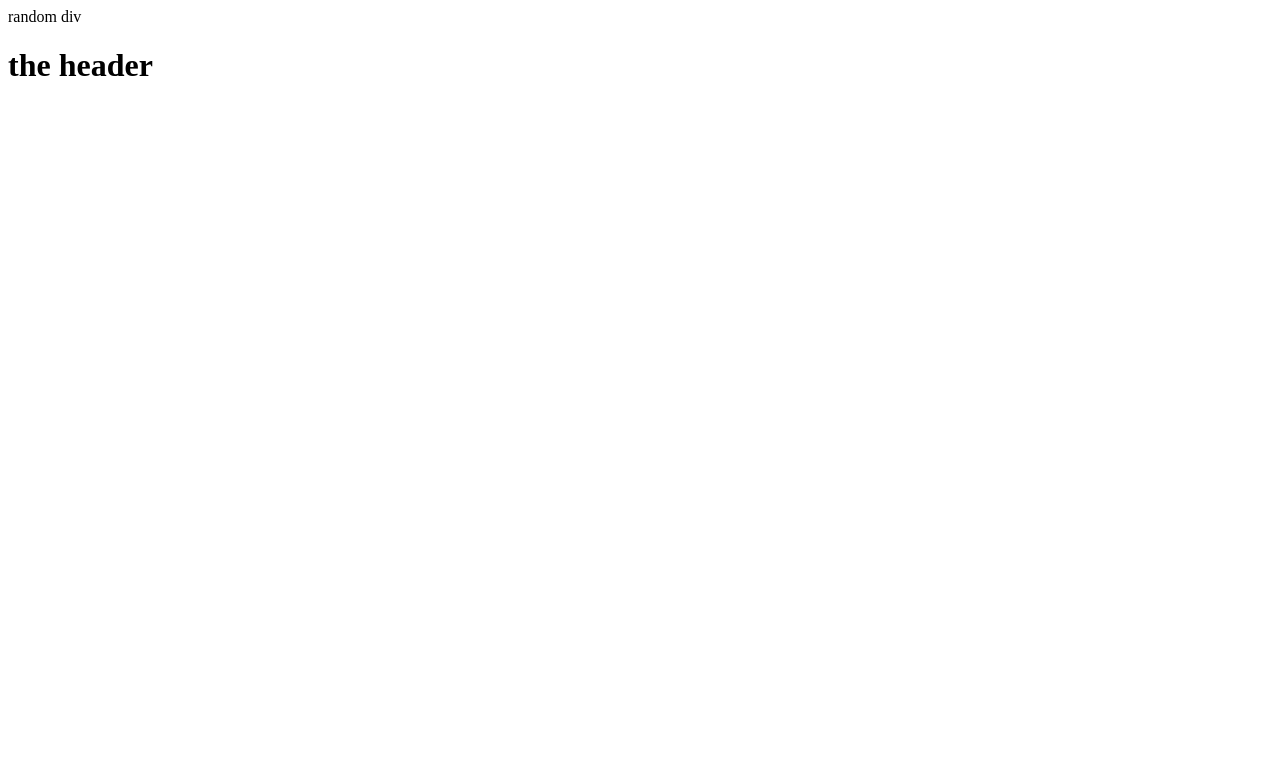
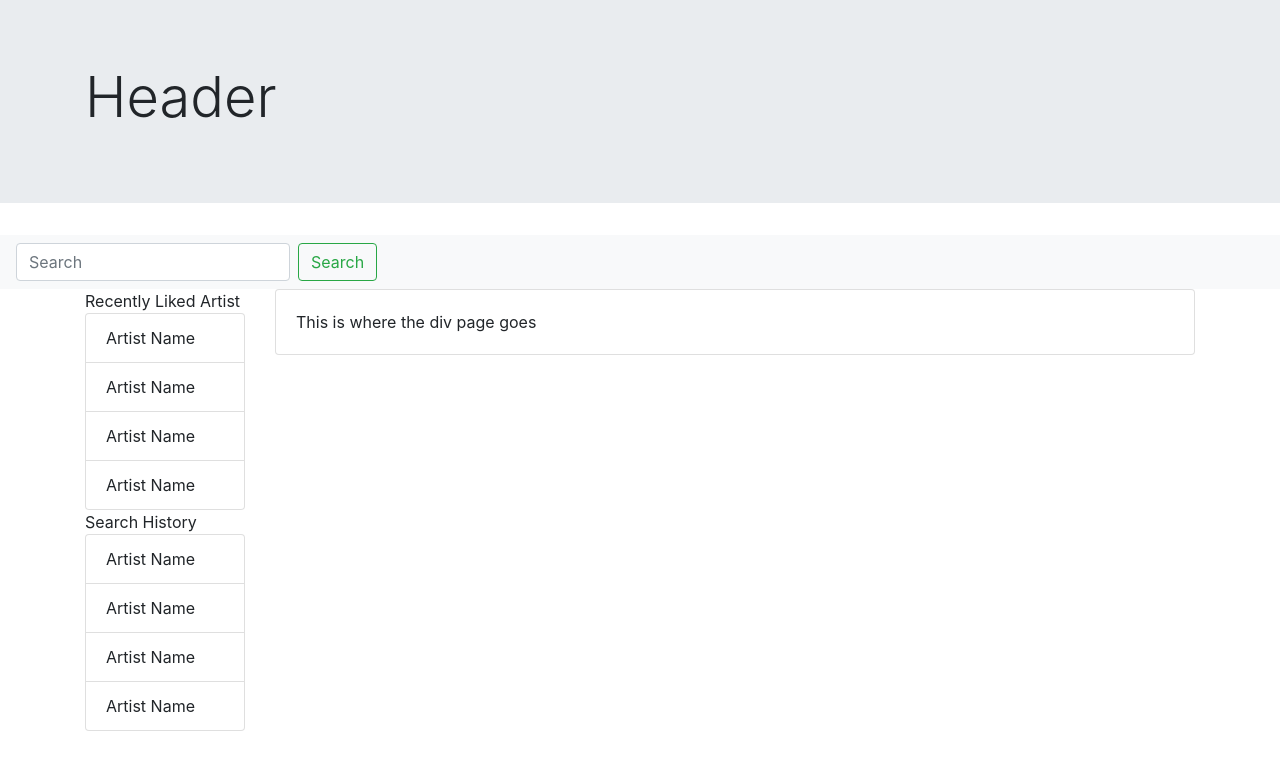
Before and after one commit to ryanholt22/Band-Aid, a plain HTML site: page index.html in a window 1280 px wide. Drawn offline with nearby package versions, Linux system fonts and the light colour scheme.

Commit message:
added html coding

```diff
--- a/index.html
+++ b/index.html
@@ -1,12 +1,51 @@
 <!DOCTYPE html>
 <html>
 <head>
-<meta charset="UFT-8">
+    <link rel="stylesheet" href="https://stackpath.bootstrapcdn.com/bootstrap/4.3.1/css/bootstrap.min.css" integrity="sha384-ggOyR0iXCbMQv3Xipma34MD+dH/1fQ784/j6cY/iJTQUOhcWr7x9JvoRxT2MZw1T" crossorigin="anonymous">
+    <script src="https://stackpath.bootstrapcdn.com/bootstrap/4.3.1/js/bootstrap.min.js" integrity="sha384-JjSmVgyd0p3pXB1rRibZUAYoIIy6OrQ6VrjIEaFf/nJGzIxFDsf4x0xIM+B07jRM" crossorigin="anonymous"></script>
+    <link href="https://stackpath.bootstrapcdn.com/font-awesome/4.7.0/css/font-awesome.min.css" rel="stylesheet" integrity="sha384-wvfXpqpZZVQGK6TAh5PVlGOfQNHSoD2xbE+QkPxCAFlNEevoEH3Sl0sibVcOQVnN" crossorigin="anonymous">
+    <link rel="stylesheet" href="assets/style.css" media="screen">
+    <meta charset="UTF-8">
+    <title>Project1</title>
 </head>
 <body>
-    <div>random div
-    <h1>the header</h1>
-    <a href=""></a>
-</div>
+    <!--Header-->
+    <div class="jumbotron jumbotron-fluid">
+        <div class="container">
+          <h1 class="display-4">Header</h1>
+        </div>
+    </div>
+     <!--Search Bar-->
+     <nav class="navbar navbar-light bg-light">
+            <form class="form-inline">
+              <input class="form-control mr-sm-2" type="search" placeholder="Search" aria-label="Search">
+              <button class="btn btn-outline-success my-2 my-sm-0" type="submit">Search</button>
+            </form>
+          </nav>
+        </div>
+    <!--Side Bar Storage-->
+    <div class ="container">
+     <div class ="row">
+        <div class ="col-md-2">
+    <ul class="list-group">Recently Liked Artist
+            <li class="list-group-item">Artist Name</li>
+            <li class="list-group-item">Artist Name</li>
+            <li class="list-group-item">Artist Name</li>
+            <li class="list-group-item">Artist Name</li>
+          </ul>
+        <ul class="list-group">Search History
+                <li class="list-group-item">Artist Name</li>
+                <li class="list-group-item">Artist Name</li>
+                <li class="list-group-item">Artist Name</li>
+                <li class="list-group-item">Artist Name</li>
+              </ul>
+            </div>
+    <!--Instructions Div-->
+     <div class ="col-md-10">
+    <div class="card">
+        <div class="card-body">
+            This is where the div page goes
+        </div>
+    </div>
 </body>
 </html>
```
